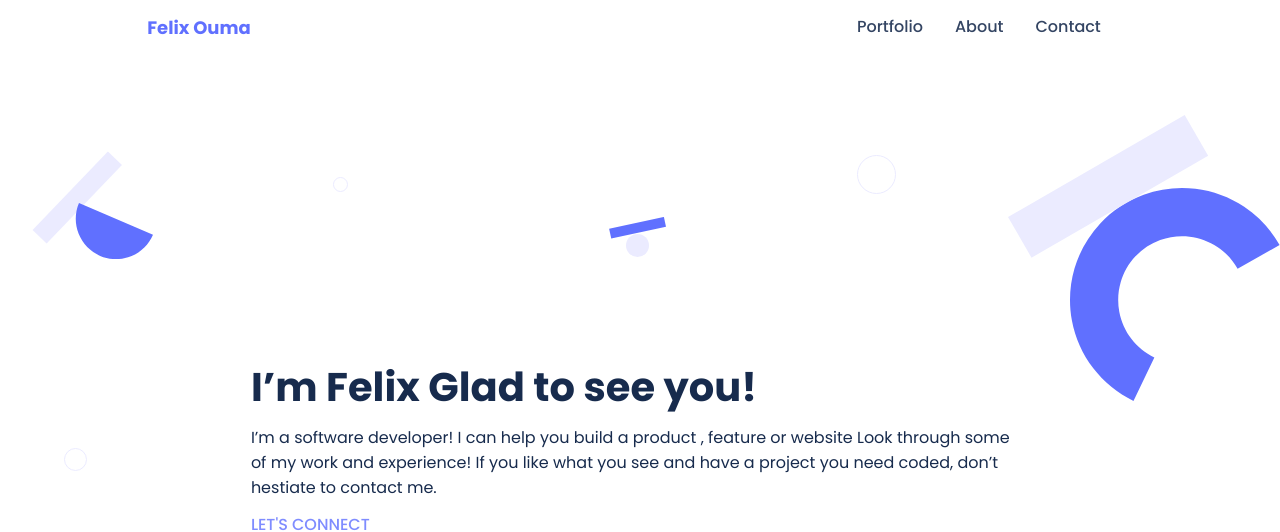
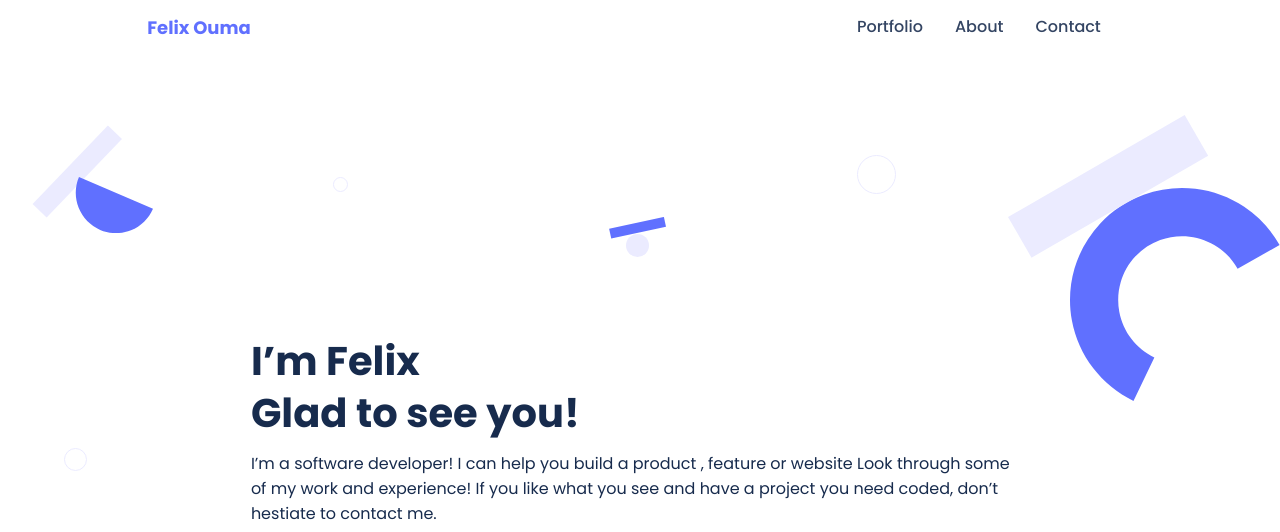
Before and after one commit to Felix45/portfolio, a website: page index.html in a window 1280 px wide. Shown: the top 532 px of the page. Drawn offline with Linux system fonts and the light colour scheme.

Commit message:
Break titles on two separate lines

```diff
--- a/index.html
+++ b/index.html
@@ -37,7 +37,7 @@
                 <div class="bg-item-5"></div>
             </div>
             <div class="intro-content">
-                <h1 class="title">I’m Felix Glad to see you!</h1>
+                <h1 class="title">I’m Felix <br /> Glad to see you!</h1>
                 <p>
                     I’m a software developer! I can help you build a product , feature or website Look through some of my work and experience! If you like what you see and have a project you need coded, don’t hestiate to contact me.
                 </p>
@@ -198,7 +198,7 @@
 
         <section class="grid-container about-me">
             <div class="grid-item">
-                <h2>About Myself</h2>
+                <h2>About <br /> Myself</h2>
                 <p>Hello I’m a software developer! I can help you build a product , feature or website Look through some of my work and experience! If you like what you see and have a project you need coded, don’t hestiate to contact me.</p>
 
                 <p class="purple-text">LET'S CONNECT</p>
```
